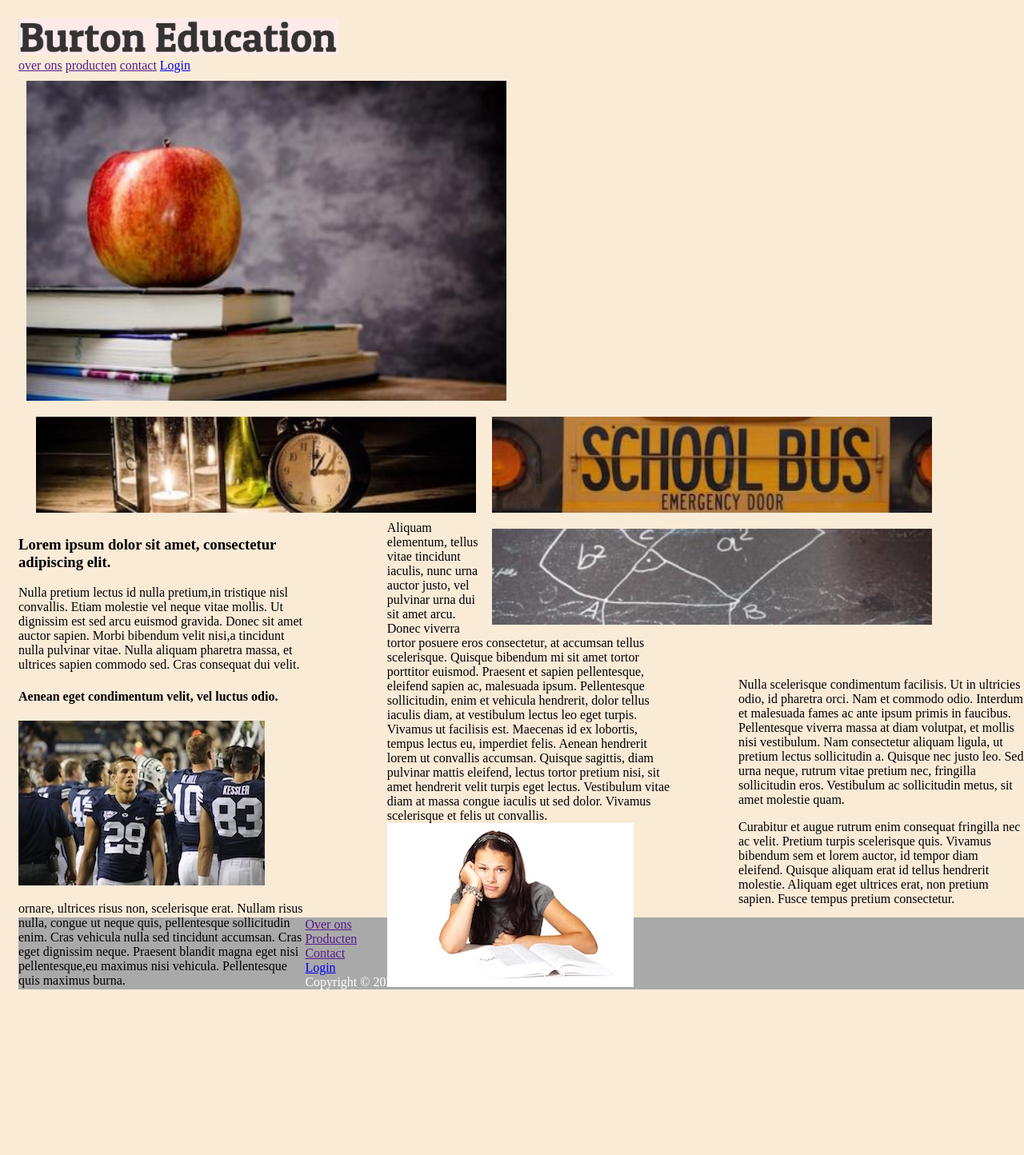
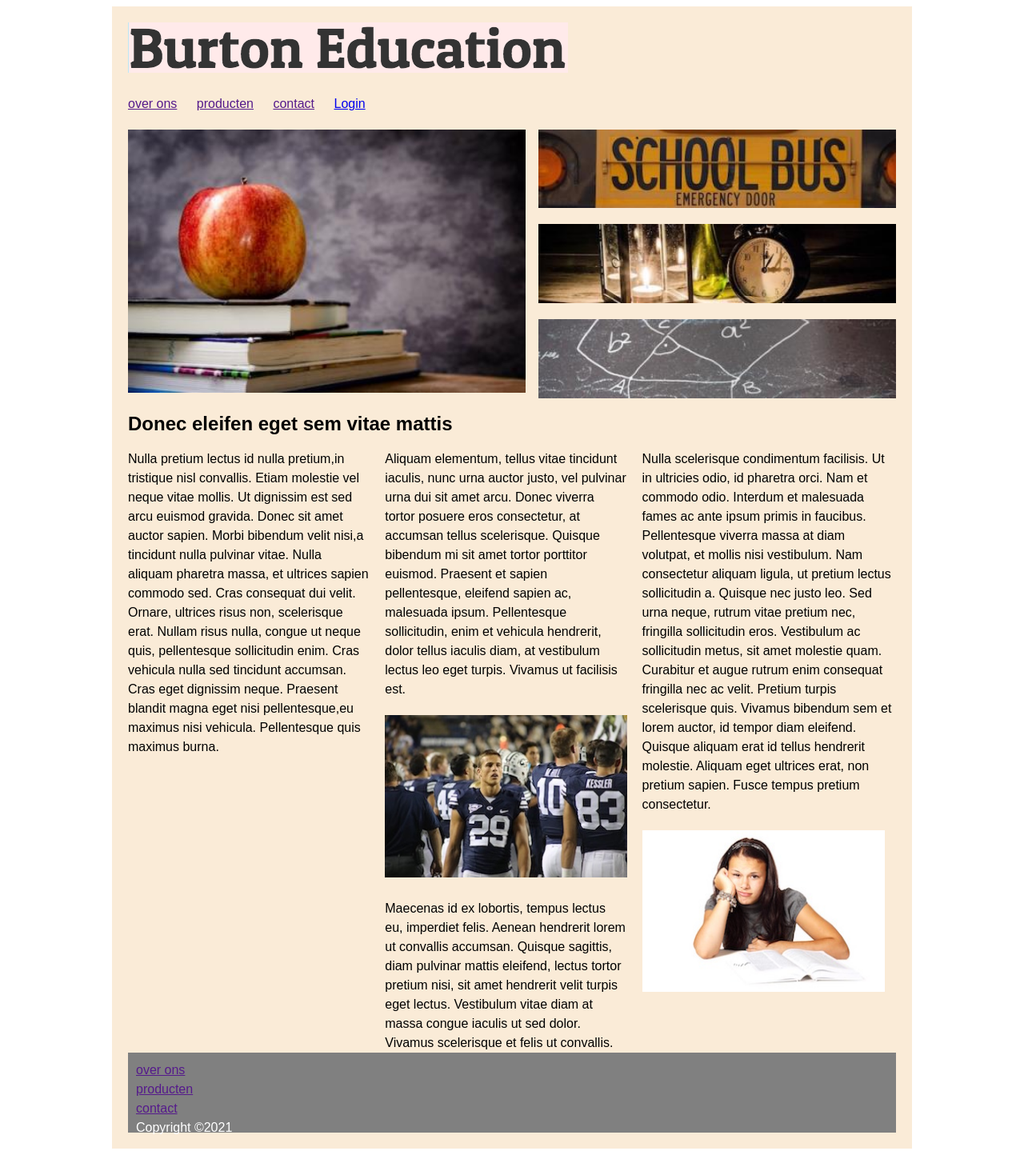
Before and after one commit to Ranz-ran/HTML, a PHP site: page /h05/BE.html in a window 1280 px wide. Shown: the whole page at 80% size. Before the commit the page ends 1237 px from the top, so only its background shows below. Run offline with PHP 8.4, Linux system fonts and the light colour scheme.

Commit message:
h05 veranderd

```diff
--- a/h05/BE.css
+++ b/h05/BE.css
@@ -1,59 +1,72 @@
-body{
-    padding: 15px;
-    width: 100%;
-    height: 100%;
-    background-color: antiquewhite;
-
-}
-main{
-    width: 90%;
+*{
+    box-sizing: border-box;
 }
 
-.title{
-    max-width: 400px;
-}
-
-.befotos{
-    width: 600px;
-    height: 400px;
-    padding: 10px;/*binnen kant van element bijv. <div>*/
-    float: left;
-    display: block;
-}
-
-.befotos2{
-    width: 550px;
-    height: 120px;
-    padding: 10px;
-    display: block;
-    float: right;
-}
-
-
-#blokje{
-    height: 400px;
-}
-#tekst{
-    width: 28%;
-    height: 600px;
-    float: left;
-}
-#tekst2{
-    width: 28%;
-    height: 600px;
+div#wrapper{
     margin: auto;
+    width: 1000px;
+    background-color: antiquewhite;
     padding: 20px;
-}
-#tekst3{
-    width: 28%;
-    height: 300px;
-    position: relative;
-    margin-left: 900px;
-    margin-top: -300px;
 }
 
 footer{
-    float: bottom;
+    margin: auto;
+    width: auto;
+    background-color: antiquewhite;
+}
+
+body{
+    font-family: "Calibri Light",sans-serif;
+    line-height: 24px;
+}
+
+nav{
+    margin-top: 20px;
+    margin-bottom: 20px;
+}
+
+nav a {
+    margin-right: 20px;
+}
+
+section.appel, section.visuals {
+    width: 50%;
+    float: left;
+}
+
+section.visuals{
+    text-align: right;
+}
+
+img.appel{
+    width: 497px;
+}
+
+img.visuals{
+    width: 447px;
+    margin-bottom: 13px;
+}
+
+img.article{
+    margin-top: 20px;
+    margin-bottom: 20px;
+    width: 303px;
+}
+
+article{
+    display: inline-block;
+    width: 33%;
+    padding-right: 15px;
+    vertical-align: top;
+}
+
+article:last-child{
+    padding-right: 0px;
+}
+
+footer{
+    background-color: gray;
+    height: 100px;
     color: white;
-    background-color: darkgray;
+    padding: 10px;
 }
--- a/h05/BE.html
+++ b/h05/BE.html
@@ -6,92 +6,67 @@
     <link rel="stylesheet" type="text/css" href="BE.css">
 </head>
 <body>
-<header><img src="Image5/img.png"   class="title" alt=""/></header>
+<div id="wrapper">
+<header>
+    <img src="Image5/img.png"   class="title" alt=""/>
+</header>
 <nav>
     <a href="">over ons</a>
     <a href="">producten</a>
     <a href="">contact</a>
     <a href="../h06/login.html">Login</a>
 </nav>
-<main>
-    <div id="blokje">
-    <div id="section1">
-        <img src="Image5/appel.jpg"   class="befotos" alt=""/>
-    </div>
-    <div id="section2">
-        <img src="Image5/bus.jpg"  class="befotos2" alt=""/>
-        <img src="Image5/desk.jpg"  class="befotos2" alt=""/>
-        <img src="Image5/pythagoras.jpg"  class="befotos2" alt=""/>
-    </div>
-    </div>
-
-</main>
-
-<div id="tekst">
-    <h3>Lorem ipsum dolor sit amet, consectetur adipiscing elit.</h3>
-    <p>
+<section class="appel">
+    <img class="appel" src="Image5/appel.jpg">
+</section>
+<section class="visuals">
+    <img class="visuals" src="Image5/bus.jpg" />
+    <img class="visuals" src="Image5/desk.jpg" />
+    <img class="visuals" src="Image5/pythagoras.jpg" />
+</section>
+<section class="artikelen">
+    <h1>Donec eleifen eget sem vitae mattis</h1>
+    <article>
         Nulla pretium lectus id nulla pretium,in tristique nisl convallis. Etiam molestie vel neque vitae mollis.
         Ut dignissim est sed arcu euismod gravida. Donec sit amet auctor sapien. Morbi bibendum velit nisi,a
         tincidunt nulla pulvinar vitae. Nulla aliquam pharetra massa, et ultrices sapien commodo sed. Cras consequat
-        dui velit.
-    </p>
-    <h4>Aenean eget condimentum velit, vel luctus odio.</h4>
-
-    <section>
-        <img class="articles" src="Image5/football.jpg" alt="football player">
-    </section>
-    <p>
-        ornare, ultrices risus non, scelerisque erat. Nullam risus nulla, congue ut neque quis, pellentesque
+        dui velit. Ornare, ultrices risus non, scelerisque erat. Nullam risus nulla, congue ut neque quis, pellentesque
         sollicitudin enim. Cras vehicula nulla sed tincidunt accumsan. Cras eget dignissim neque. Praesent blandit
         magna eget nisi pellentesque,eu maximus nisi vehicula. Pellentesque quis maximus burna.
-    </p>
-</div>
-
-<div id="tekst2">
-    <p>
+    </article>
+    <article>
         Aliquam elementum, tellus vitae tincidunt iaculis, nunc urna auctor justo, vel pulvinar urna dui sit amet arcu.
         Donec viverra tortor posuere eros consectetur, at accumsan tellus scelerisque. Quisque bibendum mi sit amet
         tortor porttitor euismod. Praesent et sapien pellentesque, eleifend sapien ac, malesuada ipsum. Pellentesque
         sollicitudin, enim et vehicula hendrerit, dolor tellus iaculis diam, at vestibulum lectus leo eget turpis.
         Vivamus ut facilisis est.
-
+        <img class="article" src="Image5/football.jpg" />
         Maecenas id ex lobortis, tempus lectus eu, imperdiet felis. Aenean hendrerit lorem ut convallis accumsan.
         Quisque sagittis, diam pulvinar mattis eleifend, lectus tortor pretium nisi, sit amet hendrerit velit turpis
         eget lectus. Vestibulum vitae diam at massa congue iaculis ut sed dolor. Vivamus scelerisque et felis ut
         convallis.
-        <br>
-        <img class="articles" src="Image5/book.jpg" alt="bored girl">
-    </p>
-</div>
+    </article>
+    <article>
+        Nulla scelerisque condimentum facilisis. Ut in ultricies odio, id pharetra orci. Nam et commodo odio.
+        Interdum et malesuada fames ac ante ipsum primis in faucibus. Pellentesque viverra massa at diam volutpat,
+        et mollis nisi vestibulum. Nam consectetur aliquam ligula, ut pretium lectus sollicitudin a. Quisque nec justo
+        leo. Sed urna neque, rutrum vitae pretium nec, fringilla sollicitudin eros. Vestibulum ac sollicitudin
+        metus, sit amet molestie quam.
 
-
-
-<div id="tekst3">
-    <p>
-        Nulla scelerisque condimentum facilisis. Ut in ultricies odio,
-        id pharetra orci. Nam et commodo odio. Interdum et malesuada
-        fames ac ante ipsum primis in faucibus. Pellentesque viverra
-        massa at diam volutpat, et mollis nisi vestibulum. Nam
-        consectetur aliquam ligula, ut pretium lectus sollicitudin a.
-        Quisque nec justo leo. Sed urna neque, rutrum vitae pretium
-        nec, fringilla sollicitudin eros. Vestibulum ac sollicitudin
-        metus, sit amet molestie quam.
-    </p>
-    <p>
         Curabitur et augue rutrum enim consequat fringilla nec ac velit. Pretium turpis scelerisque quis.
         Vivamus bibendum sem et lorem auctor, id tempor diam eleifend. Quisque aliquam erat id tellus hendrerit
         molestie. Aliquam eget ultrices erat, non pretium sapien. Fusce tempus pretium consectetur.
-    </p>
-</div>
-
-</body>
+        <img class="article" src="Image5/book.jpg" />
+    </article>
+</section>
 
 <footer>
-    <a href="">Over ons</a> <br>
-    <a href="">Producten</a> <br>
-    <a href="">Contact</a> <br>
-    <a href="h06/login.html">Login</a>
-    <br>
-    <h9>Copyright &copy; 2021</h9>
+    <a href="">over ons</a><br>
+    <a href="">producten</a><br>
+    <a href="">contact</a><br>
+    Copyright &copy;2021
 </footer>
+
+</div> <!--wrapper-->
+</body>
 </html>
```
